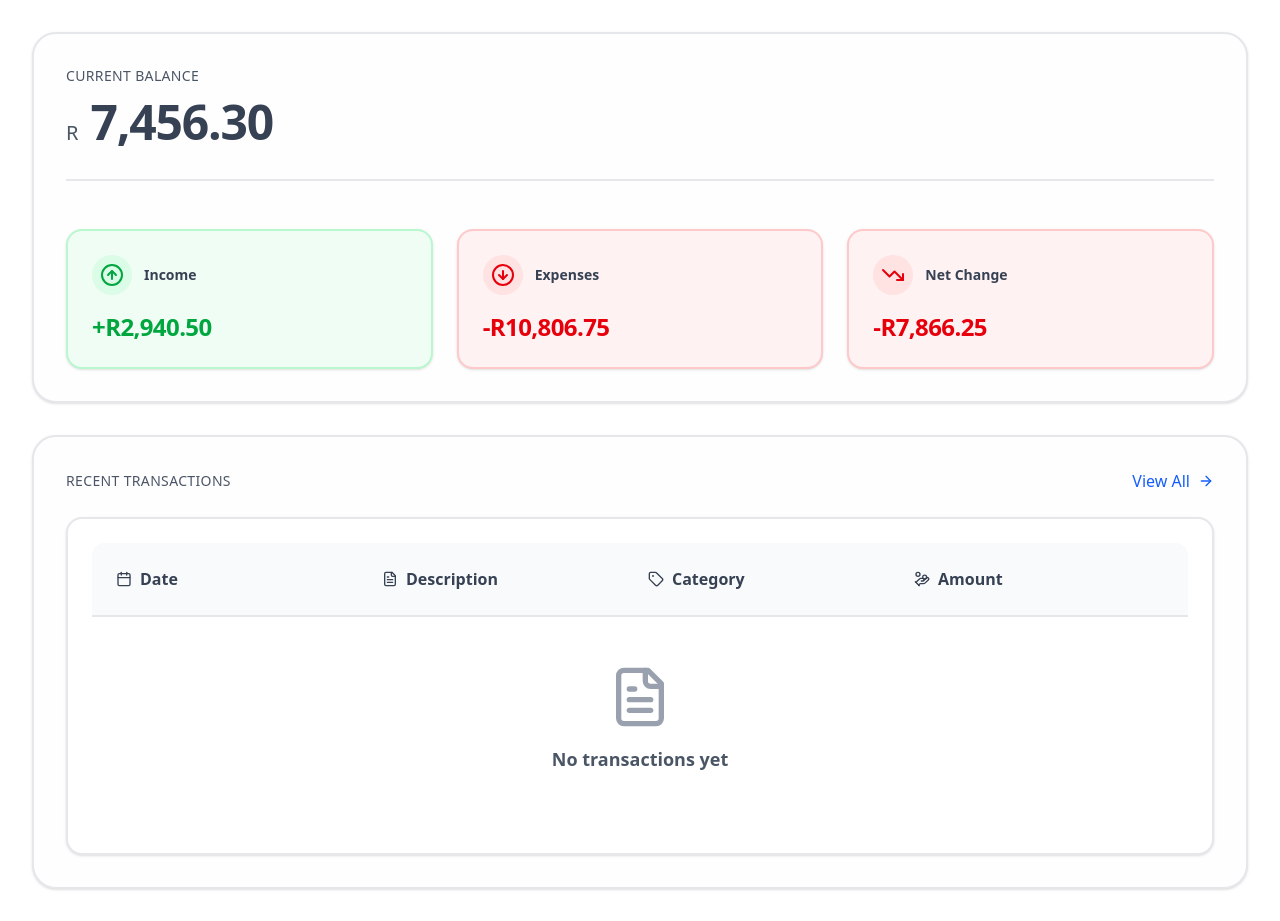
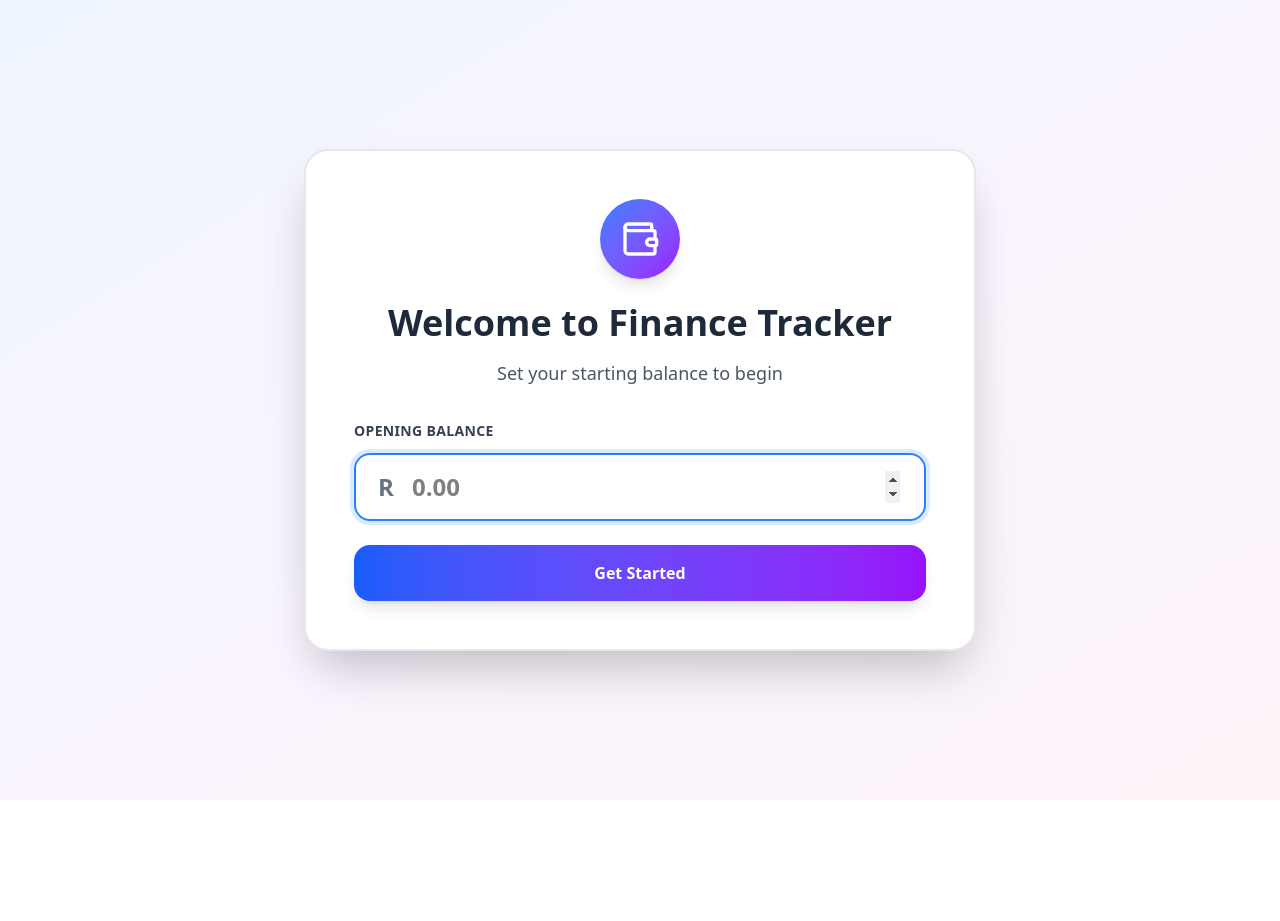
Before and after one commit to david-botha/finance-tracker, a Next.js app: page / in a window 1280 px wide. After the commit the page ends 800 px from the top, so only its background shows below. Built offline with nearby package versions, Linux system fonts and the light colour scheme.

Commit message:
feat: add welcome screen and dynamic balance calculations

```diff
--- a/app/page.js
+++ b/app/page.js
@@ -1,7 +1,30 @@
+'use client'
+
+import { useState, useEffect } from 'react'
+import { getOpeningBalance } from '@/lib/storage'
+import WelcomeScreen from '@/components/WelcomeScreen'
 import BalanceSummary from '@/components/dashboard/BalanceSummary'
 import RecentTransactions from '@/components/dashboard/RecentTransactions'
 
 const Home = () => {
+  const [hasBalance, setHasBalance] = useState(false)
+  const [isLoading, setIsLoading] = useState(true)
+
+  // Check for opening balance after component mounts
+  useEffect(() => {
+    setHasBalance(getOpeningBalance() !== null)
+    setIsLoading(false)
+  }, [])
+
+  // Prevent hydration error by returning nothing until the client-side check is done
+  if (isLoading) {
+    return null
+  }
+
+  if (!hasBalance) {
+    return <WelcomeScreen onComplete={() => setHasBalance(true)} />
+  }
+
   return (
     <div>
       <BalanceSummary />
--- /dev/null
+++ b/components/WelcomeScreen.jsx
@@ -0,0 +1,101 @@
+'use client'
+
+import { useState } from 'react'
+import { Wallet, Sparkles } from 'lucide-react'
+import { setOpeningBalance } from '@/lib/storage'
+
+const WelcomeScreen = ({ onComplete }) => {
+  const [balance, setBalance] = useState('')
+  const [error, setError] = useState('')
+
+  const handleSubmit = e => {
+    e.preventDefault()
+    setError('')
+
+    const parsedBalance = parseFloat(balance)
+
+    if (isNaN(parsedBalance)) {
+      setError('Please enter a valid number')
+      return
+    }
+
+    if (parsedBalance < 0) {
+      setError('Balance cannot be negative')
+      return
+    }
+
+    setOpeningBalance(parsedBalance)
+
+    // Once submitted, trigger 'setHasBalance(true)' in the parent
+    if (onComplete) {
+      onComplete()
+    }
+  }
+
+  return (
+    <div className="min-h-screen bg-gradient-to-br from-blue-50 via-purple-50 to-pink-50 flex items-center justify-center p-8">
+      <div className="bg-white rounded-3xl shadow-2xl border-2 border-gray-200 p-12 max-w-2xl w-full">
+        {/* Header*/}
+        <div className="text-center mb-8">
+          <div className="inline-flex items-center justify-center size-20 rounded-full bg-gradient-to-br from-blue-500 to-purple-600 mb-6 shadow-lg">
+            <Wallet className="size-10 text-white" />
+          </div>
+          <h1 className="text-4xl font-bold text-gray-800 mb-4 flex items-center justify-center gap-3">
+            Welcome to Finance Tracker
+          </h1>
+          <p className="text-gray-600 text-lg leading-relaxed">
+            Set your starting balance to begin
+          </p>
+        </div>
+
+        {/* Form */}
+        <form onSubmit={handleSubmit} className="space-y-6" noValidate>
+          {/* Input */}
+          <div>
+            <label
+              htmlFor="opening-balance"
+              className="block text-gray-700 text-sm font-semibold mb-3 uppercase tracking-wide"
+            >
+              Opening Balance
+            </label>
+            <div className="relative">
+              <span className="absolute left-6 top-1/2 -translate-y-1/2 text-gray-500 text-2xl font-semibold">
+                R
+              </span>
+              <input
+                id="opening-balance"
+                type="number"
+                step="0.01"
+                value={balance}
+                onChange={e => setBalance(e.target.value)}
+                placeholder="0.00"
+                className={`w-full pl-14 pr-6 py-4 text-2xl font-semibold rounded-2xl border-2 transition-all duration-300 focus:outline-none focus:ring-4 ${
+                  error
+                    ? 'border-red-300 focus:border-red-500 focus:ring-red-100'
+                    : 'border-gray-300 focus:border-blue-500 focus:ring-blue-100'
+                }`}
+                autoFocus
+              />
+            </div>
+            {/* If there's an error, show it */}
+            {error && (
+              <p className="mt-2 text-red-600 text-sm font-medium flex items-center gap-2">
+                <span className="inline-block size-1 rounded-full bg-red-600"></span>
+                {error}
+              </p>
+            )}
+          </div>
+          {/* Submit Button */}
+          <button
+            type="submit"
+            className="w-full bg-gradient-to-r from-blue-600 to-purple-600 hover:from-blue-700 hover:to-purple-700 text-white font-semibold py-4 px-8 rounded-2xl shadow-lg hover:shadow-xl transition-all duration-300 transform hover:-translate-y-0.5"
+          >
+            Get Started
+          </button>
+        </form>
+      </div>
+    </div>
+  )
+}
+
+export default WelcomeScreen
--- a/components/dashboard/BalanceSummary.jsx
+++ b/components/dashboard/BalanceSummary.jsx
@@ -1,14 +1,46 @@
 'use client'
 
-import { useState } from 'react'
+import { useState, useEffect } from 'react'
 import { ArrowUpCircle, ArrowDownCircle, TrendingUp, TrendingDown } from 'lucide-react'
+import { getOpeningBalance, getTransactions } from '@/lib/storage'
 
 const BalanceSummary = () => {
-  const [balance, setBalance] = useState(7456.3)
-  const [monthlyIncome, setMonthlyIncome] = useState(2940.5)
-  const [monthlyExpenses, setMonthlyExpenses] = useState(10806.75)
+  const [balance, setBalance] = useState(0)
+  const [income, setIncome] = useState(0)
+  const [expenses, setExpenses] = useState(0)
+  const [netChange, setNetChange] = useState(0)
 
-  const netChange = monthlyIncome - monthlyExpenses
+  const calculateBalance = () => {
+    const openingBalance = getOpeningBalance() || 0
+    const allTransactions = getTransactions()
+
+    const totalIncome = allTransactions
+      .filter(t => t.type === 'income')
+      .reduce((acc, t) => acc + t.amount, 0)
+    const totalExpenses = allTransactions
+      .filter(t => t.type === 'expense')
+      .reduce((acc, t) => acc + t.amount, 0)
+
+    setIncome(totalIncome)
+    setExpenses(Math.abs(totalExpenses)) // Convert to positive for display
+    setNetChange(totalIncome + totalExpenses)
+    setBalance(openingBalance + totalIncome + totalExpenses)
+  }
+
+  useEffect(() => {
+    calculateBalance()
+
+    // Listen for storage changes to update when transactions are modified
+    const handleStorageChange = () => calculateBalance()
+
+    window.addEventListener('storage', handleStorageChange)
+    window.addEventListener('transactionsUpdated', handleStorageChange) // Custom event
+
+    return () => {
+      window.removeEventListener('storage', handleStorageChange)
+      window.removeEventListener('transactionsUpdated', handleStorageChange)
+    }
+  }, [])
 
   return (
     <div className="bg-[#fffeff] rounded-3xl p-8 transition-all duration-300 border-2 border-gray-200 shadow-sm m-8">
@@ -39,7 +71,7 @@ const BalanceSummary = () => {
             <p className="text-gray-700 text-sm font-semibold">Income</p>
           </div>
           <h2 className="text-2xl font-semibold text-green-600 tracking-tight">
-            +R{monthlyIncome.toLocaleString('en-US', { minimumFractionDigits: 2 })}
+            +R{income.toLocaleString('en-US', { minimumFractionDigits: 2 })}
           </h2>
         </div>
 
@@ -52,7 +84,7 @@ const BalanceSummary = () => {
             <p className="text-gray-700 text-sm font-semibold">Expenses</p>
           </div>
           <h2 className="text-2xl font-semibold text-red-600 tracking-tight">
-            -R{monthlyExpenses.toLocaleString('en-US', { minimumFractionDigits: 2 })}
+            -R{expenses.toLocaleString('en-US', { minimumFractionDigits: 2 })}
           </h2>
         </div>
 
--- a/components/transactions/TransactionForm.jsx
+++ b/components/transactions/TransactionForm.jsx
@@ -4,13 +4,11 @@ import { useState, useEffect } from 'react'
 import Button from '@/components/ui/Button'
 
 const TransactionForm = ({ addTransaction, editTransaction, editingTransaction, onClose }) => {
-  const [date, setDate] = useState(editingTransaction?.date || '')
-  const [description, setDescription] = useState(editingTransaction?.description || '')
-  const [category, setCategory] = useState(editingTransaction?.category || '')
-  const [type, setType] = useState(editingTransaction?.type || 'expense')
-  const [amount, setAmount] = useState(
-    editingTransaction ? Math.abs(editingTransaction.amount).toString() : ''
-  )
+  const [date, setDate] = useState('')
+  const [description, setDescription] = useState('')
+  const [category, setCategory] = useState('')
+  const [type, setType] = useState('expense')
+  const [amount, setAmount] = useState('')
 
   useEffect(() => {
     if (editingTransaction) {
--- a/lib/storage.js
+++ b/lib/storage.js
@@ -1,13 +1,38 @@
 'use client'
 
 const TRANSACTIONS_KEY = 'finance-tracker-transactions'
+
+export const getOpeningBalance = () => {
+  if (typeof window === 'undefined') return null
+
+  const balance = localStorage.getItem('openingBalance')
+
+  if (!balance) return null
+
+  try {
+    return JSON.parse(balance)
+  } catch (error) {
+    console.error('Error parsing balance from localStorage: ', error)
+    return null
+  }
+}
+
+export const setOpeningBalance = balance => {
+  if (typeof window === 'undefined') return
+
+  try {
+    localStorage.setItem('openingBalance', JSON.stringify(balance))
+  } catch (error) {
+    console.error('Error setting balance in localStorage: ', error)
+  }
+}
 
 export const getTransactions = () => {
   if (typeof window === 'undefined') return []
 
   const stored = localStorage.getItem(TRANSACTIONS_KEY)
 
-  // If nothing is stored, return empty array
+  // If nothing is stored, return an empty array
   if (!stored) return []
 
   try {
@@ -23,6 +48,7 @@ export const saveTransactions = transactions => {
 
   try {
     localStorage.setItem(TRANSACTIONS_KEY, JSON.stringify(transactions))
+    window.dispatchEvent(new Event('transactionsUpdated')) // Custom event to notify other components of a change
   } catch (error) {
     console.error('Error saving transactions to localStorage:', error)
   }
```
